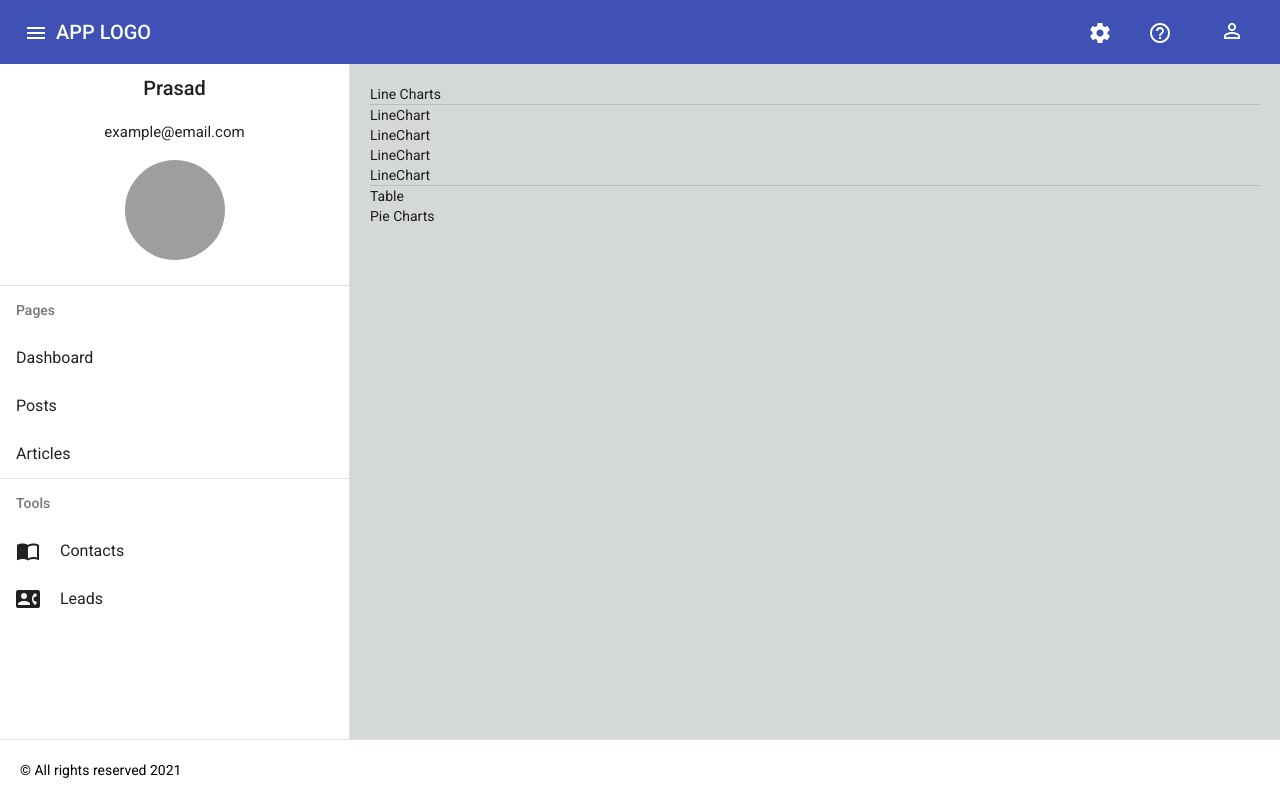
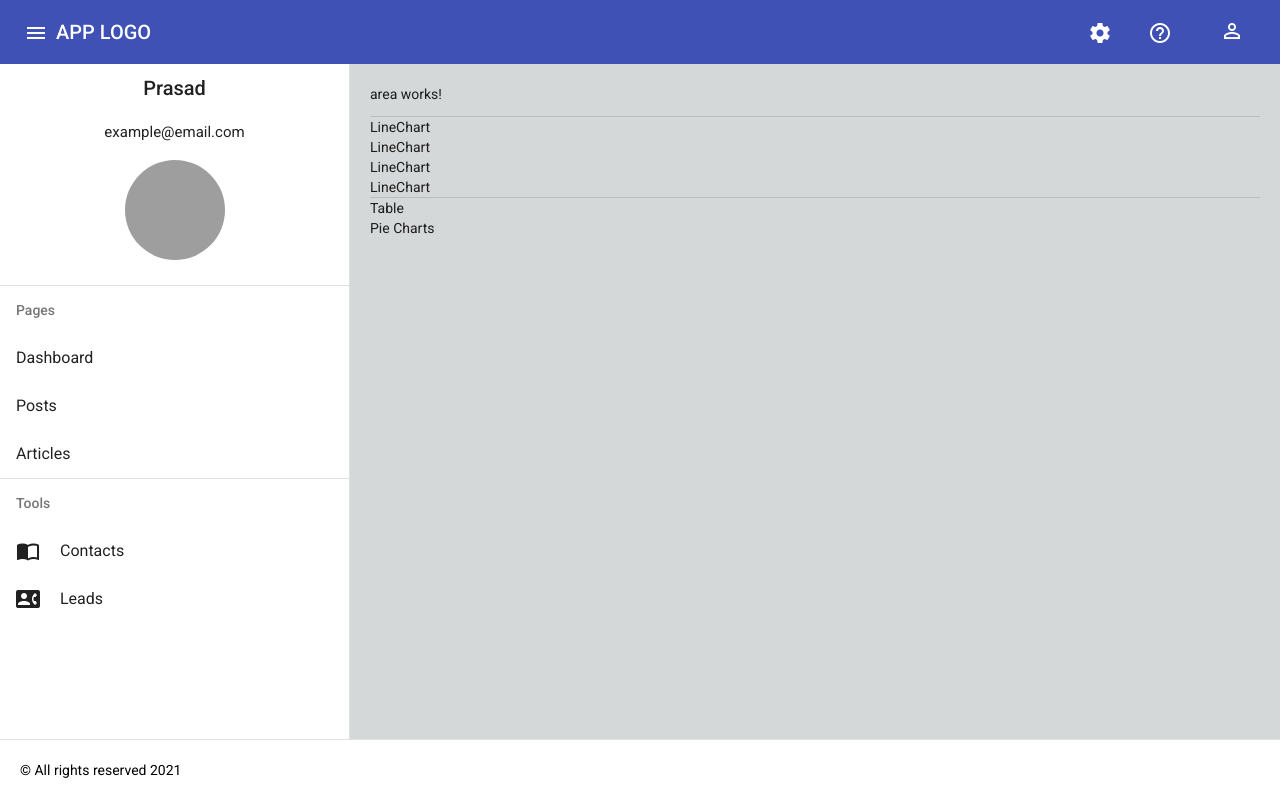
Before and after one commit to Prasadraj6897/Angular_Material_DashBoard, an Angular app: page / in a window 1280 px wide. Built offline with nearby package versions, Linux system fonts and the light colour scheme; grey boxes are pictures that could not be loaded.

Commit message:
Created Widgets module

```diff
--- a/src/app/modules/dashboard/dashboard.component.html
+++ b/src/app/modules/dashboard/dashboard.component.html
@@ -1,5 +1,5 @@
 <div>
-    Line Charts
+    <app-widget-area></app-widget-area>
 </div>
 
 <mat-divider></mat-divider>
--- a/src/app/shared/shared.module.ts
+++ b/src/app/shared/shared.module.ts
@@ -11,13 +11,15 @@ import { FlexLayoutModule } from '@angular/flex-layout';
 import { MatMenuModule } from '@angular/material/menu';
 import { MatListModule } from '@angular/material/list';
 import { RouterModule } from '@angular/router';
+import { AreaComponent } from './widgets/area/area.component';
 
 
 @NgModule({
   declarations: [
     HeaderComponent,
     SidebarComponent,
-    FooterComponent
+    FooterComponent,
+    AreaComponent
   ],
   imports: [
     CommonModule,
@@ -34,7 +36,7 @@ import { RouterModule } from '@angular/router';
     HeaderComponent,
     FooterComponent,
     SidebarComponent,
-
+    AreaComponent
   ]
 })
 export class SharedModule { }
--- /dev/null
+++ b/src/app/shared/widgets/area/area.component.html
@@ -0,0 +1 @@
+<p>area works!</p>
--- /dev/null
+++ b/src/app/shared/widgets/area/area.component.ts
@@ -0,0 +1,15 @@
+import { Component, OnInit } from '@angular/core';
+
+@Component({
+  selector: 'app-widget-area',
+  templateUrl: './area.component.html',
+  styleUrls: ['./area.component.css']
+})
+export class AreaComponent implements OnInit {
+
+  constructor() { }
+
+  ngOnInit(): void {
+  }
+
+}
```
Also changed, not shown: src/app/shared/widgets/area/area.component.css (added), 1 other file (tests, documents, lock files or other folders).
